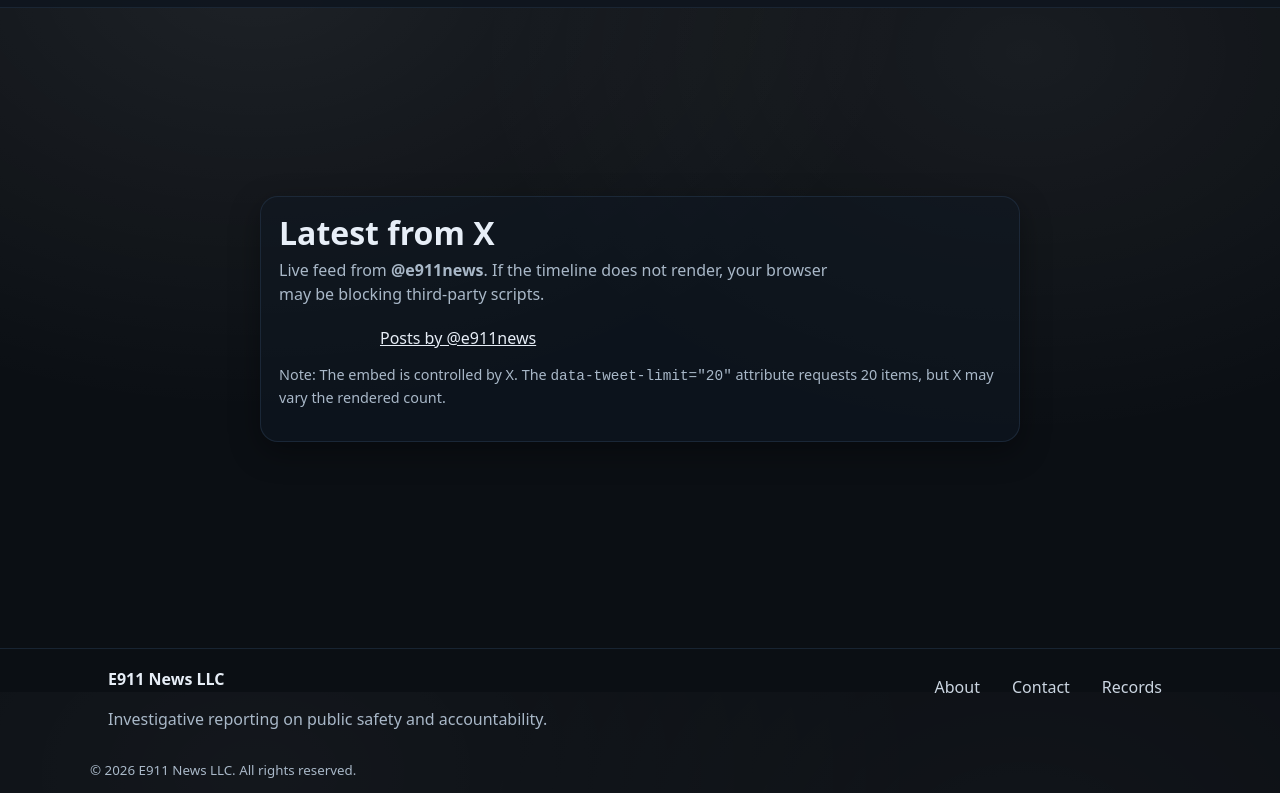
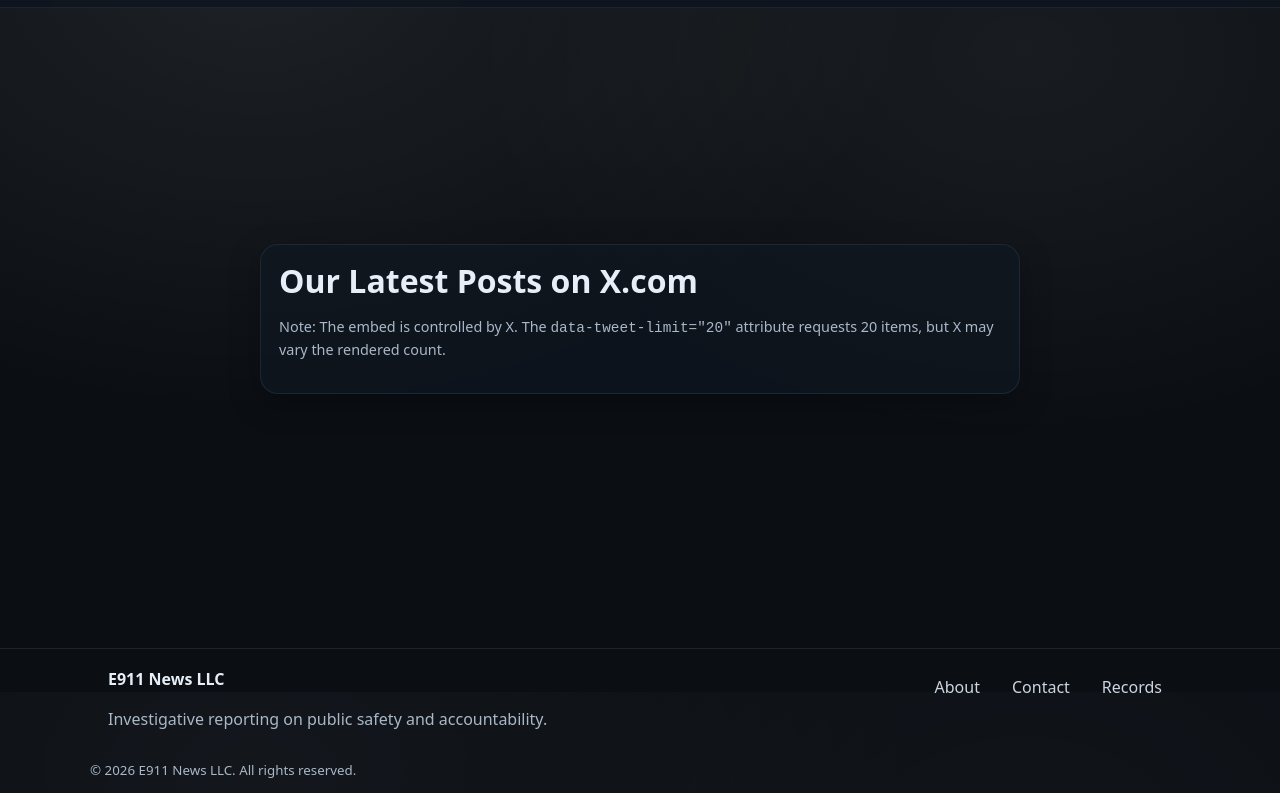
Before and after one commit to AlanPainter/E911News, a plain HTML site: page old/x-feed.html in a window 1280 px wide. Shown: the part 108-901 px from the top of the page. Drawn offline with Linux system fonts and the light colour scheme.

Commit message:
Update x-feed.html

```diff
--- a/old/x-feed.html
+++ b/old/x-feed.html
@@ -102,20 +102,18 @@
         <div class="center-wrap">
             <div class="feed-card">
                 <div class="feed-head">
-                    <h1>Latest from X</h1>
-                    <p>
-                        Live feed from <strong>@e911news</strong>. If the timeline does not render, your browser may be
-                        blocking third-party scripts.
-                    </p>
+                    <h1>Our Latest Posts on X.com</h1>
                 </div>
-
-                <div class="timeline-shell">
-                    <!-- X (Twitter) Timeline Embed -->
+                <blockquote class="twitter-tweet">
+                    <a href="https://x.com/e911news/"></a>
+                </blockquote>
+                <script async src="https://platform.twitter.com/widgets.js" charset="utf-8"></script>
+                <!-- <div class="timeline-shell">
                     <a class="twitter-timeline" href="https://x.com/e911news" data-theme="dark"
                         data-chrome="noheader nofooter" data-tweet-limit="20" data-dnt="true">
                         Posts by @e911news
                     </a>
-                </div>
+                </div> -->
 
                 <p class="fineprint">
                     Note: The embed is controlled by X. The <code>data-tweet-limit="20"</code> attribute requests 20
```
